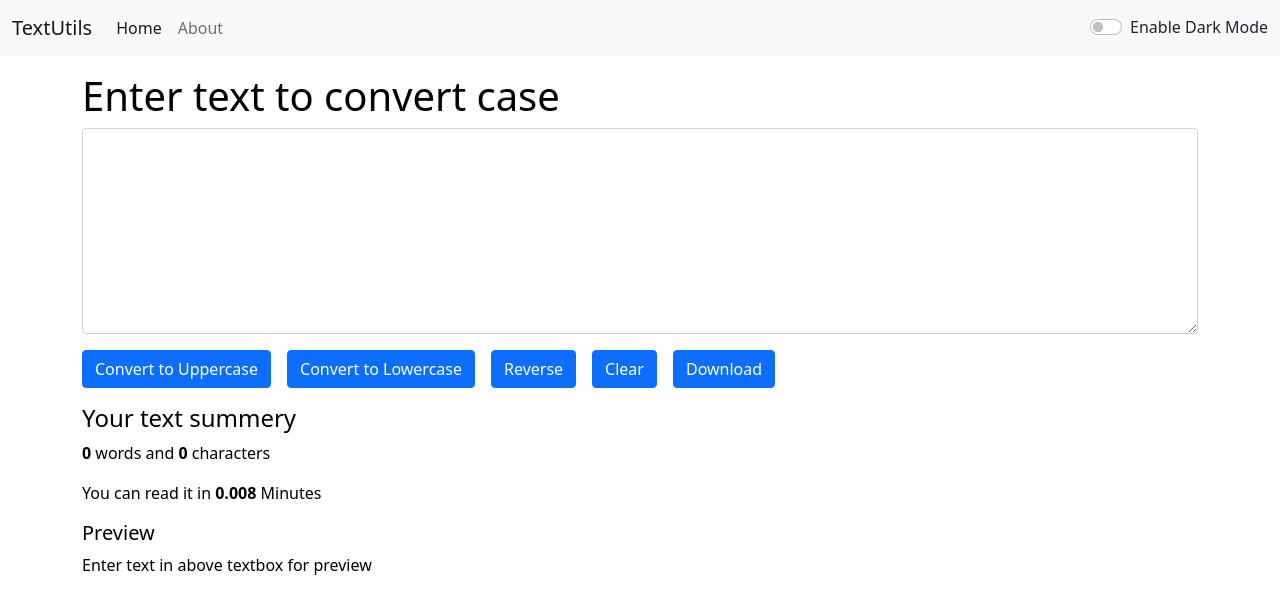
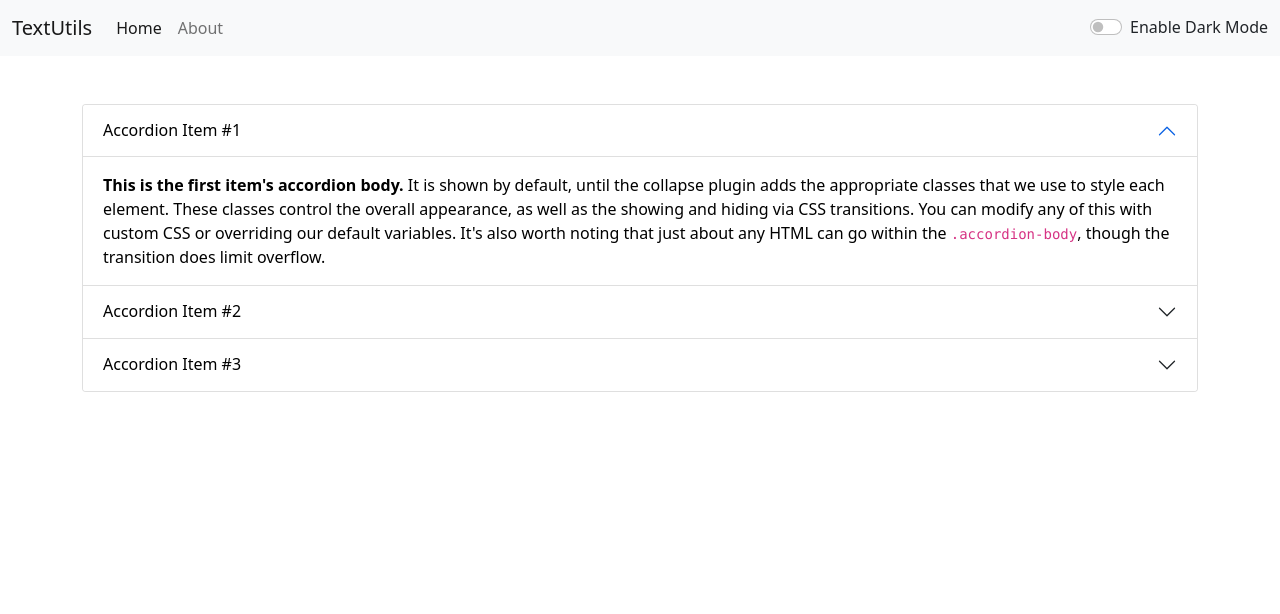
Before and after one commit to ruchipatel/Dark-Mode-Enable, a React (Create React App) app: page /about in a window 1280 px wide. Shown: the top 614 px of the page. Built offline with nearby package versions, Linux system fonts and the light colour scheme.

Commit message:
Latest Changes

```diff
--- a/package.json
+++ b/package.json
@@ -1,4 +1,5 @@
 {
+  "homepage": "https://ruchipatel.github.io/Dark-Mode-Enable",
   "name": "my-app",
   "version": "0.1.0",
   "private": true,
@@ -6,12 +7,16 @@
     "@testing-library/jest-dom": "^5.16.4",
     "@testing-library/react": "^13.1.1",
     "@testing-library/user-event": "^13.5.0",
+    "gh-pages": "^4.0.0",
     "react": "^18.0.0",
     "react-dom": "^18.0.0",
+    "react-router-dom": "^6.3.0",
     "react-scripts": "5.0.1",
     "web-vitals": "^2.1.4"
   },
   "scripts": {
+    "predeploy": "npm run build",
+    "deploy": "gh-pages -d build",
     "start": "react-scripts start",
     "build": "react-scripts build",
     "test": "react-scripts test",
--- a/src/App.js
+++ b/src/App.js
@@ -1,10 +1,15 @@
 import './App.css';
-//import About from './Components/About';
+import About from './Components/About';
 import Navbar from './Components/Navbar';
 import TextForm from './Components/TextForm';
 import React,{useState} from 'react'
 import Alert from './Components/Alert';
 
+import {
+  BrowserRouter,
+  Routes,
+  Route,
+} from "react-router-dom";
 
 function App() {
   const [mode, setMode] = useState('light');
@@ -20,7 +25,7 @@ function App() {
      })
 
      setTimeout(() => {
-       setAlert(null)
+      setAlert(null)
      }, 2000);
   }
 
@@ -43,11 +48,19 @@ function App() {
 
   return (
     <>
+   <BrowserRouter>
     <Navbar title="TextUtils" homemenu="Home" aboutmenu="About" mode={mode} toggleMode={toggleMode}></Navbar>
     <Alert alert={alert}/>
-    <TextForm heading="Enter text to convert case" mode={mode} showAlert={showAlert}></TextForm>
+
     {/* <Navbar/>*/}
      {/*<About/>*/}
+     <Routes>
+            <Route path="/about" element={<About  mode={mode}/>} >
+            </Route>
+            <Route path="/" element={<TextForm heading="Enter text to analyze"  mode={mode} showAlert={showAlert} />}>
+            </Route>
+          </Routes>
+     </BrowserRouter>
     </>
   )
 }
--- a/src/Components/About.js
+++ b/src/Components/About.js
@@ -1,81 +1,52 @@
-import React,{useState} from 'react'
+import React from 'react'
 
 
 
-export default function About() {
+export default function About(props) {
 
-    const [myStyle, setmyStyle] = useState(
-        {
-            color:'Black',
-            backgroundColor:'white'
-        }
-    );
-
-    const [btnText, setbtnTexts] = useState('Enable Dark Mode');
-
-   const toggleStyle = () =>
-   {
-
-       if(myStyle.color === 'white')
-       {
-           setmyStyle({
-            color:'Black',
-            backgroundColor:'white'
-           })
-           setbtnTexts('Enable Dark Mode')
-       }
-       else{
-        setmyStyle({
-            color:'white',
-            backgroundColor:'black'
-           })
-        setbtnTexts('Enable Light Mode')
-       }
-   }
 
     return (
         <div className='py-5'>
-            <div className='container' style={myStyle}>
-            <div className="accordion" id="accordionExample" style={myStyle}>
+            <div className='container' style={{color: props.mode==='dark'?'white':'black'}}>
+            <div className="accordion" id="accordionExample" style={{color: props.mode==='dark'?'white':'black'}}>
                     <div className="accordion-item">
                         <h2 className="accordion-header" id="headingOne">
-                        <button className="accordion-button" type="button" style={myStyle} data-bs-toggle="collapse" data-bs-target="#collapseOne" aria-expanded="true" aria-controls="collapseOne">
+                        <button className="accordion-button" type="button" style={{color: props.mode==='dark'?'white':'black',backgroundColor: props.mode==='dark'?'black':'white'}} data-bs-toggle="collapse" data-bs-target="#collapseOne" aria-expanded="true" aria-controls="collapseOne">
                             Accordion Item #1
                         </button>
                         </h2>
-                        <div id="collapseOne" className="accordion-collapse collapse show" aria-labelledby="headingOne" data-bs-parent="#accordionExample">
-                        <div className="accordion-body" style={myStyle}>
+                        <div id="collapseOne" className="accordion-collapse collapse show" style={{backgroundColor: props.mode==='dark'?'#1f1e1e':'white'}} aria-labelledby="headingOne" data-bs-parent="#accordionExample">
+                        <div className="accordion-body" style={{color: props.mode==='dark'?'white':'black'}}>
                             <strong>This is the first item's accordion body.</strong> It is shown by default, until the collapse plugin adds the appropriate classes that we use to style each element. These classes control the overall appearance, as well as the showing and hiding via CSS transitions. You can modify any of this with custom CSS or overriding our default variables. It's also worth noting that just about any HTML can go within the <code>.accordion-body</code>, though the transition does limit overflow.
                         </div>
                         </div>
                     </div>
                     <div className="accordion-item">
                         <h2 className="accordion-header" id="headingTwo">
-                        <button className="accordion-button collapsed" style={myStyle} type="button" data-bs-toggle="collapse" data-bs-target="#collapseTwo" aria-expanded="false" aria-controls="collapseTwo">
+                        <button className="accordion-button collapsed" style={{color: props.mode==='dark'?'white':'black',backgroundColor: props.mode==='dark'?'black':'white'}}  type="button" data-bs-toggle="collapse" data-bs-target="#collapseTwo" aria-expanded="false" aria-controls="collapseTwo">
                             Accordion Item #2
                         </button>
                         </h2>
-                        <div id="collapseTwo" className="accordion-collapse collapse" aria-labelledby="headingTwo" data-bs-parent="#accordionExample">
-                        <div className="accordion-body" style={myStyle}>
+                        <div id="collapseTwo" className="accordion-collapse collapse" style={{backgroundColor: props.mode==='dark'?'#1f1e1e':'white'}} aria-labelledby="headingTwo" data-bs-parent="#accordionExample">
+                        <div className="accordion-body" style={{color: props.mode==='dark'?'white':'black'}}>
                             <strong>This is the second item's accordion body.</strong> It is hidden by default, until the collapse plugin adds the appropriate classes that we use to style each element. These classes control the overall appearance, as well as the showing and hiding via CSS transitions. You can modify any of this with custom CSS or overriding our default variables. It's also worth noting that just about any HTML can go within the <code>.accordion-body</code>, though the transition does limit overflow.
                         </div>
                         </div>
                     </div>
                     <div className="accordion-item">
                         <h2 className="accordion-header" id="headingThree">
-                        <button className="accordion-button collapsed" style={myStyle} type="button" data-bs-toggle="collapse" data-bs-target="#collapseThree" aria-expanded="false" aria-controls="collapseThree">
+                        <button className="accordion-button collapsed" style={{color: props.mode==='dark'?'white':'black',backgroundColor: props.mode==='dark'?'black':'white'}}  type="button" data-bs-toggle="collapse" data-bs-target="#collapseThree" aria-expanded="false" aria-controls="collapseThree">
                             Accordion Item #3
                         </button>
                         </h2>
-                        <div id="collapseThree" className="accordion-collapse collapse" aria-labelledby="headingThree" data-bs-parent="#accordionExample">
-                        <div className="accordion-body" style={myStyle}>
+                        <div id="collapseThree" className="accordion-collapse collapse" style={{backgroundColor: props.mode==='dark'?'#1f1e1e':'white'}} aria-labelledby="headingThree" data-bs-parent="#accordionExample">
+                        <div className="accordion-body" style={{color: props.mode==='dark'?'white':'black'}}>
                             <strong>This is the third item's accordion body.</strong> It is hidden by default, until the collapse plugin adds the appropriate classes that we use to style each element. These classes control the overall appearance, as well as the showing and hiding via CSS transitions. You can modify any of this with custom CSS or overriding our default variables. It's also worth noting that just about any HTML can go within the <code>.accordion-body</code>, though the transition does limit overflow.
                         </div>
                         </div>
                     </div>
                     </div>
 
-                    <button className='btn btn-primary my-4' onClick={toggleStyle}>{btnText}</button>
             </div>
         </div>
     )
--- a/src/Components/Navbar.js
+++ b/src/Components/Navbar.js
@@ -1,22 +1,23 @@
 import React from 'react'
 import PropTypes from 'prop-types'
+import { Link } from 'react-router-dom'
 
 
 export default function Navbar(props) {
   return (
     <nav className={`navbar navbar-expand-lg navbar-${props.mode} bg-${props.mode}`}>
     <div className="container-fluid">
-      <a className="navbar-brand" href="/">{props.title}</a>
+      <Link className="navbar-brand" to="/">{props.title}</Link>
       <button className="navbar-toggler" type="button" data-bs-toggle="collapse" data-bs-target="#navbarSupportedContent" aria-controls="navbarSupportedContent" aria-expanded="false" aria-label="Toggle navigation">
         <span className="navbar-toggler-icon"></span>
       </button>
       <div className="collapse navbar-collapse" id="navbarSupportedContent">
         <ul className="navbar-nav me-auto mb-2 mb-lg-0">
           <li className="nav-item">
-            <a className="nav-link active" aria-current="page" href="/">{props.homemenu}</a>
+            <Link className="nav-link active" to="/">{props.homemenu}</Link>
           </li>
           <li className="nav-item">
-            <a className="nav-link" href="/">{props.aboutmenu} </a>
+            <Link className="nav-link" to="/about">{props.aboutmenu} </Link>
           </li>
 
         </ul>
```
Also changed, not shown: 1 other file (tests, documents, lock files or other folders).
